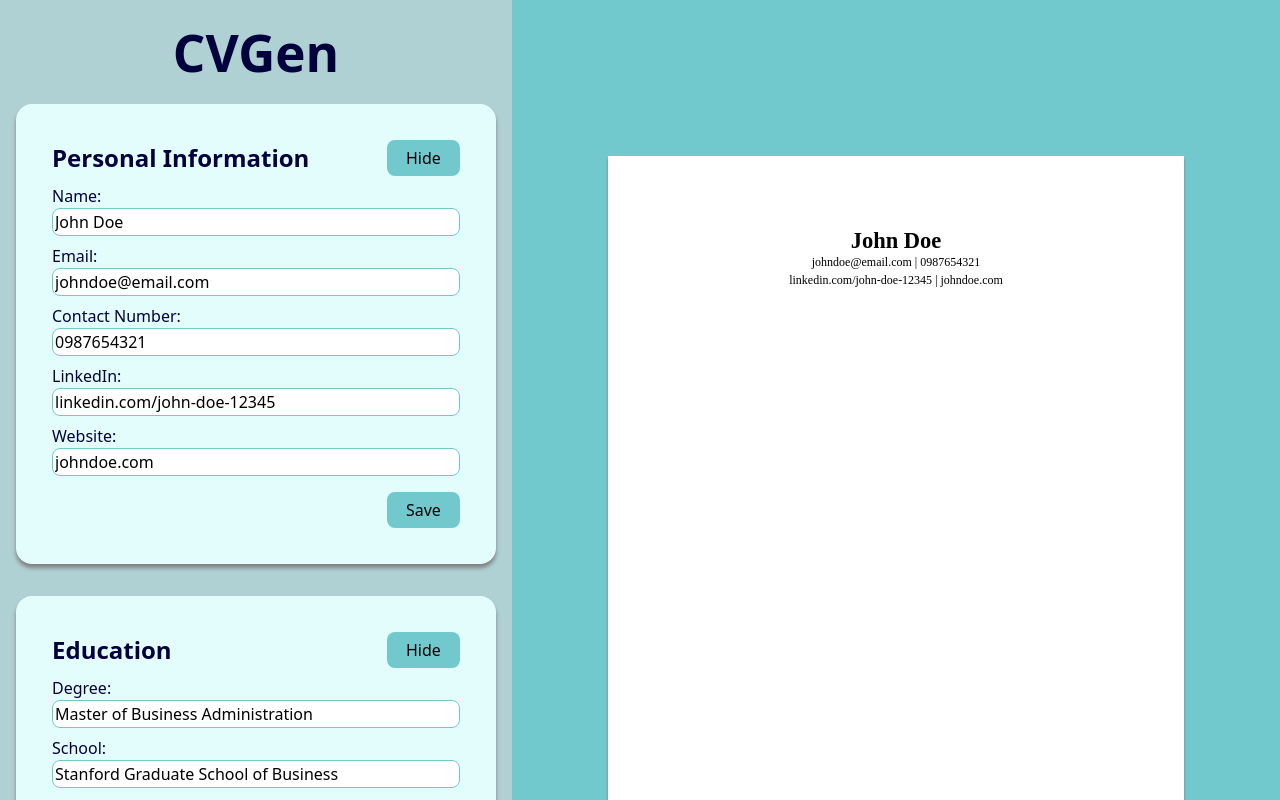
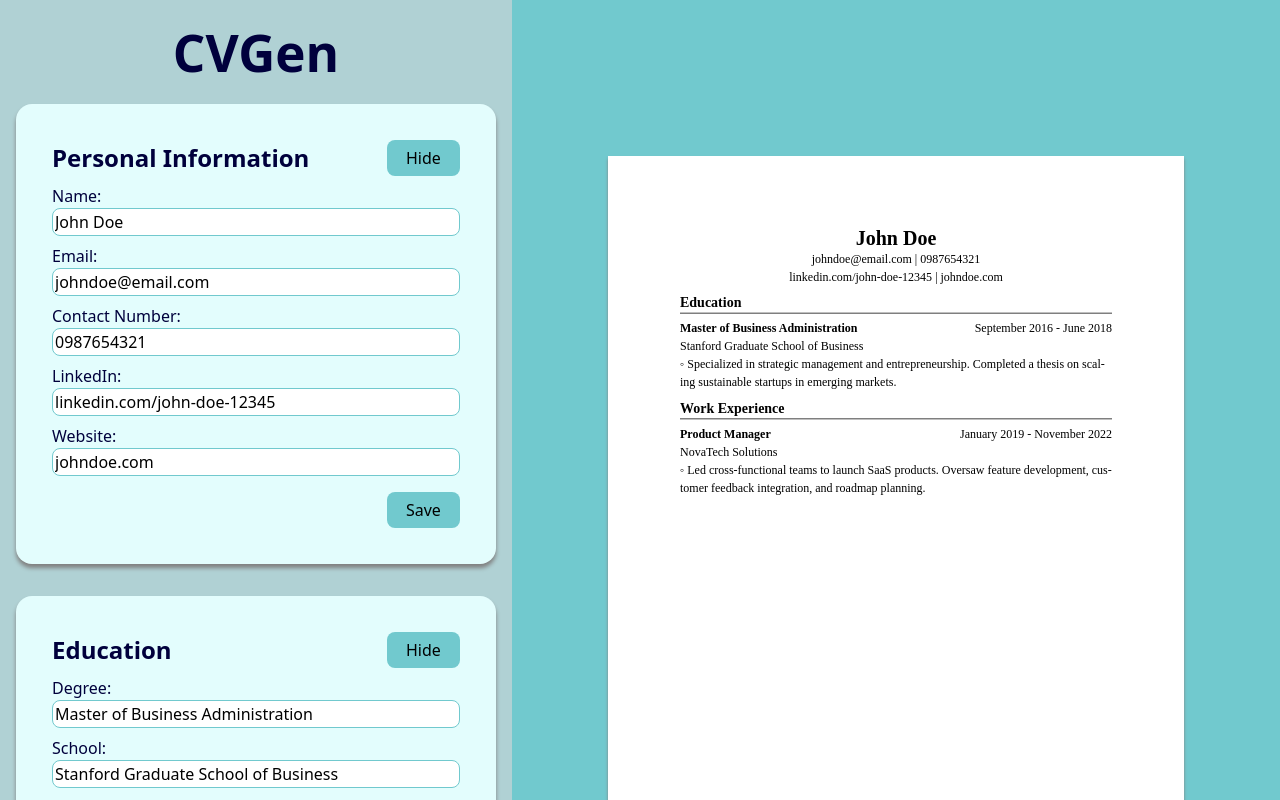
Before and after one commit to andkymon/cv-gen, a React (Vite) app: page / in a window 1280 px wide. Shown: the top 800 px of the page. Built offline with nearby package versions, Linux system fonts and the light colour scheme.

Commit message:
Style preview for education and work experience

```diff
--- a/src/Preview.css
+++ b/src/Preview.css
@@ -10,11 +10,21 @@
     color: black;
 }
 
+.preview * {
+    font-size: 12pt;
+}
+
 .preview h1 {
-    font-size: 30px;
+    font-size: 20pt;
     text-align: center;
 }
 
 .preview .contact-info {
     text-align: center;
 }
+
+.preview h2 {
+    font-size: 14pt;
+    border-bottom: 1px solid black;
+    margin: 8px 0;
+}
--- a/src/Preview.jsx
+++ b/src/Preview.jsx
@@ -1,9 +1,12 @@
+import { format } from "date-fns";
 import "./Preview.css";
 
-function Preview({ personalInfo }) {
+function Preview({ personalInfo, education, work }) {
   return (
     <div className="preview">
       <PersonalInfoCV personalInfo={personalInfo} />
+      <EducationCV education={education} />
+      <WorkCV work={work} />
     </div>
   );
 }
@@ -29,4 +32,32 @@ function PersonalInfoCV({ personalInfo }) {
   )
 }
 
+function EducationCV({ education }) {
+  return (
+    <>
+      <h2>Education</h2>
+      <div class='heading-wrapper'>
+        <h3>{education.degree}</h3>
+        <div>{format(education.start_date, 'MMMM y')} - {format(education.end_date, 'MMMM y')}</div>
+      </div>
+      <div>{education.school}</div>
+      <p>◦ {education.description}</p>
+    </>
+  )
+}
+
+function WorkCV({ work }) {
+  return (
+    <>
+      <h2>Work Experience</h2>
+      <div class='heading-wrapper'>
+        <h3>{work.position}</h3>
+        <div>{format(work.start_date, 'MMMM y')} - {format(work.end_date, 'MMMM y')}</div>
+      </div>
+      <div>{work.company}</div>
+      <p>◦ {work.description}</p>
+    </>
+  )
+}
+
 export default Preview;
```
